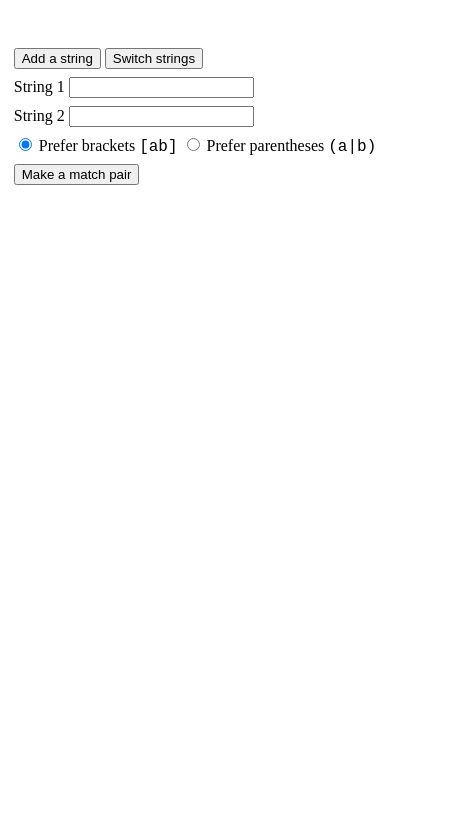
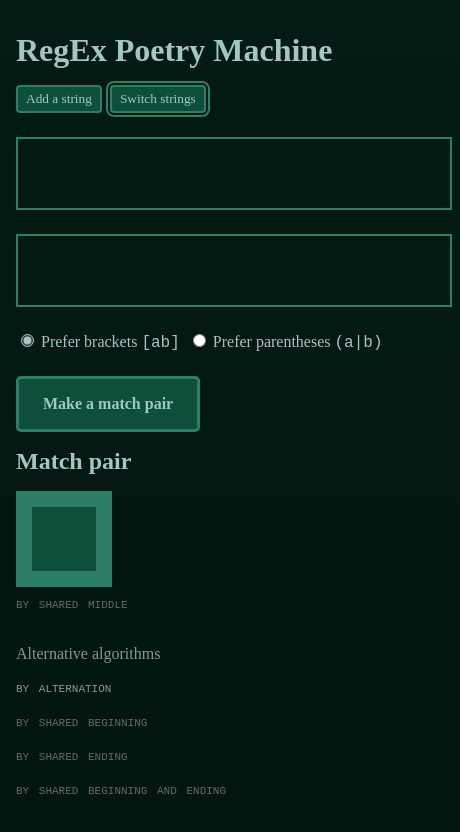
Before and after one commit to kayserifserif/regex-poetry-machine, a website built with Vite: page index.html in a window 390 px wide. Both pictures are taken after a click on the button "Switch strings". Shown: the whole page, 460 px wide, since content can reach past the window. Built offline with nearby package versions, Linux system fonts and the light colour scheme.

Commit message:
style pass

```diff
--- a/index.html
+++ b/index.html
@@ -7,34 +7,66 @@
     <title>RegEx Poetry Machine</title>
   </head>
   <body>
+    <header>
+      <h1>RegEx Poetry Machine</h1>
+    </header>
     <main>
       <div class="input">
         <form class="input-form">
-          <div>
+          <div class="controls start-controls">
             <button type="button" class="add-button">Add a string</button>
             <button type="button" class="switch-button">Switch strings</button>
           </div>
           <div class="string-input-container">
-            <label for="string1">String 1</label>
+            <label for="string1" class="visually-hidden">String 1</label>
             <input type="text" name="string1" id="string1" class="string-input">
           </div>
           <div class="string-input-container">
-            <label for="string2">String 2</label>
+            <label for="string2" class="visually-hidden">String 2</label>
             <input type="text" name="string2" id="string2" class="string-input">
           </div>
-          <div>
-            <input type="radio" name="group" id="group--brackets" value="brackets" checked autocomplete="off">
-            <label for="group--brackets">Prefer brackets <code>[ab]</code></label>
-            <input type="radio" name="group" id="group--parentheses" value="parentheses" autocomplete="off">
-            <label for="group--parentheses">Prefer parentheses <code>(a|b)</code></label>
+          <div class="controls end-controls">
+            <div>
+              <input type="radio" name="group" id="group--brackets" value="brackets" checked autocomplete="off">
+              <label for="group--brackets">Prefer brackets <code>[ab]</code></label>
+            </div>
+            <div>
+              <input type="radio" name="group" id="group--parentheses" value="parentheses" autocomplete="off">
+              <label for="group--parentheses">Prefer parentheses <code>(a|b)</code></label>
+            </div>
           </div>
-          <div>
+          <div class="controls submit-controls">
             <button type="submit">Make a match pair</button>
           </div>
         </form>
       </div>
       <div class="output">
-        <div class="pattern"></div>
+        <dl class="patterns hidden">
+          <h2>Match pair</h2>
+          <div class="pattern primary" id="pattern--middle">
+            <dd></dd>
+            <dt>By shared middle</dt>
+          </div>
+          <div class="other-patterns">
+            <h3>Alternative algorithms</h3>
+            <div class="pattern secondary" id="pattern--alternation">
+              <dd></dd>
+              <dt>By alternation</dt>
+            </div>
+            <div class="pattern secondary" id="pattern--begin">
+              <dd></dd>
+              <dt>By shared beginning</dt>
+            </div>
+            <div class="pattern secondary" id="pattern--end">
+              <dd></dd>
+              <dt>By shared ending</dt>
+            </div>
+            <div class="pattern secondary" id="pattern--begin-end">
+              <dd></dd>
+              <dt>By shared beginning and ending</dt>
+            </div>
+          </div>
+        </dl>
       </div>
     </main>
     <script type="module" src="/main.js"></script>
--- a/main.js
+++ b/main.js
@@ -8,8 +8,11 @@ import {
   makePatternBySharedMiddle
 } from "./stringsToRegex";
 
-const PATTERN_TEMPLATE = document.querySelector(".pattern");
-PATTERN_TEMPLATE.remove();
+// import { test } from "./regexToStrings";
+// test();
+
+const output = document.querySelector(".output");
+const patterns = output.querySelector(".patterns");
 
 const switchButton = document.querySelector(".switch-button");
 switchButton.addEventListener("click", () => {
@@ -19,13 +22,13 @@ switchButton.addEventListener("click", () => {
     inputs[1].value = vals[0];
     inputs[0].value = vals[1];
   }
+  makePatterns();
 });
 
 const addButton = document.querySelector(".add-button");
 addButton.addEventListener("click", () => {
   const inputs = document.querySelectorAll(".string-input-container");
   const container = document.querySelector(".string-input-container").cloneNode(true);
-  container.classList.add("string-input-container");
   const stringNumber = inputs.length + 1;
 
   const submit = document.querySelector("button[type='submit']");
@@ -53,65 +56,47 @@ addButton.addEventListener("click", () => {
   inputs[inputs.length - 1].insertAdjacentElement("afterend", container);
 });
 
+const groupInputs = document.querySelectorAll("input[name='group']");
+groupInputs.forEach(input => input.addEventListener("input", () => {
+  if (patterns.classList.contains("hidden")) return;
+  makePatterns();
+}))
+
 const inputForm = document.querySelector(".input-form");
-const output = document.querySelector(".output");
+// const output = document.querySelector(".output");
 inputForm.addEventListener("submit", e => {
   e.preventDefault();
+  makePatterns();
+});
 
-  output.innerHTML = "";
+function makePatterns() {
+  patterns.classList.remove("hidden");
 
   const inputs = Array.from(document.querySelectorAll(".string-input"));
   const strings = Array.from(new Set(inputs.map(input => input.value).filter(str => str !== "")));
   const preferBrackets = inputForm.group.value === "brackets";
 
-  const patternByAlternation = makePatternByAlternation(strings);
-  {
-    const p = PATTERN_TEMPLATE.cloneNode(true);
-    p.classList.add("secondary");
-    p.setAttribute("data-algorithm", "Alternation");
-    p.innerHTML = patternByAlternation;
-    output.appendChild(p);
-  }
+  const patAlt = makePatternByAlternation(strings);
+  const patAltHtml = document.querySelector("#pattern--alternation");
+  patAltHtml.querySelector("dd").innerHTML = patAlt;
 
-  const patternBySharedBeginning = makePatternBySharedBeginning(strings, preferBrackets);
-  {
-    const p = PATTERN_TEMPLATE.cloneNode(true);
-    p.classList.add("secondary");
-    p.setAttribute("data-algorithm", "Shared beginning");
-    p.innerHTML = patternBySharedBeginning;
-    p.classList.toggle("duplicate", patternBySharedBeginning === patternByAlternation);
-    output.appendChild(p);
-  }
+  const patBegin = makePatternBySharedBeginning(strings, preferBrackets);
+  const patBeginHtml = document.querySelector("#pattern--begin");
+  patBeginHtml.classList.toggle("duplicate", patBegin === patAlt);
+  patBeginHtml.querySelector("dd").innerHTML = patBegin;
 
-  const patternBySharedEnding = makePatternBySharedEnding(strings, preferBrackets);
-  {
-    const p = PATTERN_TEMPLATE.cloneNode(true);
-    p.classList.add("secondary");
-    p.setAttribute("data-algorithm", "Shared ending");
-    p.innerHTML = patternBySharedEnding;
-    p.classList.toggle("duplicate", patternBySharedEnding === patternByAlternation);
-    output.appendChild(p);
-  }
+  const patEnd = makePatternBySharedEnding(strings, preferBrackets);
+  const patEndHtml = document.querySelector("#pattern--end");
+  patEndHtml.classList.toggle("duplicate", patEnd === patAlt);
+  patEndHtml.querySelector("dd").innerHTML = patEnd;
 
-  const patternBySharedBeginningAndEnd = makePatternBySharedBeginningAndEnd(strings, preferBrackets);
-  {
-    const p = PATTERN_TEMPLATE.cloneNode(true);
-    p.classList.add("secondary");
-    p.setAttribute("data-algorithm", "Shared beginning and ending");
-    p.innerHTML = patternBySharedBeginningAndEnd;
-    p.classList.toggle("duplicate", patternBySharedBeginningAndEnd === patternByAlternation);
-    output.appendChild(p);
-  }
+  const patBeginEnd = makePatternBySharedBeginningAndEnd(strings, preferBrackets);
+  const patBeginEndHtml = document.querySelector("#pattern--begin-end");
+  patBeginEndHtml.classList.toggle("duplicate", patBeginEnd === patAlt);
+  patBeginEndHtml.querySelector("dd").innerHTML = patBeginEnd;
 
-  const patternBySharedMiddle = makePatternBySharedMiddle(strings, preferBrackets);
-  {
-    const p = PATTERN_TEMPLATE.cloneNode(true);
-    p.classList.add("primary");
-    p.setAttribute("data-algorithm", "Shared middle");
-    p.innerHTML = patternBySharedMiddle;
-    p.classList.toggle("duplicate", patternBySharedMiddle === patternByAlternation);
-    output.appendChild(p);
-  }
-
-  document.body.appendChild(document.createElement("br"));
-});
+  const patMiddle = makePatternBySharedMiddle(strings, preferBrackets);
+  const patMiddleHtml = document.querySelector("#pattern--middle");
+  patMiddleHtml.classList.toggle("duplicate", patMiddle === patAlt);
+  patMiddleHtml.querySelector("dd").innerHTML = patMiddle;
+}
--- a/style.css
+++ b/style.css
@@ -1,3 +1,20 @@
+:root {
+  --mint-green: #A2C7C3;
+  --grey-green: #819B98;
+  --greyer-green: #5d6d6c;
+  --bright-green: #2C7F66;
+  --muted-green: #0D4F3B;
+  --dark-green: #031B14;
+  --darker-green: #02150F;
+
+  --spacing: 3rem;
+}
+@media (max-width: 800px) {
+  :root {
+    --spacing: 1rem;
+  }
+}
+
 *,
 *::before,
 *::after {
@@ -8,6 +25,62 @@ code {
   font-family: "IBM Plex Mono", monospace;
 }
 
+input,
+button {
+  font-family: inherit;
+  color: var(--mint-green);
+  accent-color: var(--mint-green);
+}
+
+button:focus,
+input:focus {
+  outline: 2px solid var(--bright-green);
+  outline-offset: 2px;
+}
+
+button {
+  padding: 0.3em 0.6em;
+  cursor: pointer;
+  border-radius: 0.3em;
+  background-color: var(--muted-green);
+  border: 0.15em solid var(--bright-green);
+  transition: 0.1s background-color;
+}
+
+button:hover {
+  background-color: var(--dark-green);
+}
+
+button[type="submit"] {
+  font-weight: 600;
+  background-color: var(--muted-green);
+  border: 0.2em solid var(--bright-green);
+  padding: 1em 1.5em;
+  font-size: 1rem;
+}
+
+button[type="submit"]:hover {
+  background-color: var(--dark-green);
+}
+
+h1 {
+  margin: 0;
+}
+
+.hidden {
+  display: none !important;
+}
+
+.visually-hidden {
+  clip: rect(0 0 0 0);
+  clip-path: inset(50%);
+  height: 1px;
+  overflow: hidden;
+  position: absolute;
+  white-space: nowrap;
+  width: 1px;
+}
+
 /* */
 
 html,
@@ -16,68 +89,131 @@ body {
   padding: 0;
 }
 
+html {
+  min-height: 100%;
+}
+
+body {
+  height: 100%;
+  font-family: "IBM Plex Serif", serif;
+  background: linear-gradient(var(--dark-green), var(--darker-green));
+  color: var(--mint-green);
+  padding: 1rem;
+}
+
+header {
+  max-width: 1200px;
+  margin: var(--spacing) auto;
+}
+
 main {
-  max-width: 800px;
-  margin: 3rem auto;
+  max-width: 1200px;
+  margin: var(--spacing) auto;
+  display: grid;
+  grid-template-columns: repeat(2, calc(50% - calc(var(--spacing) / 2)));
+  gap: var(--spacing);
+}
+@media (max-width: 800px) {
+  main {
+    max-width: 100%;
+    grid-template-columns: 1fr;
+    grid-template-rows: auto auto;
+  }
+}
+
+.input {
   display: flex;
   flex-direction: column;
-  gap: 3rem;
 }
 
 .input-form {
-  width: max-content;
-  margin-left: auto;
-  margin-right: auto;
+  display: flex;
+  flex-direction: column;
+  gap: 1.5rem;
+}
+
+.controls {
+  display: flex;
+  gap: 0.5em;
+}
+
+.string-input-container {
+  /* display: flex; */
+  display: grid;
+  grid-template-columns: 1fr auto;
+  gap: 0.5em;
+  align-items: center;
+}
+
+.string-input {
+  font-size: 2rem;
+  padding: 0.5em;
+  border: 2px solid var(--bright-green);
+  background-color: transparent;
+  width: auto;
+}
+
+.patterns {
+  margin: 0;
+  display: flex;
+  flex-direction: column;
+  gap: 1rem;
+}
+
+.patterns h2 {
+  margin: 0;
+}
+
+.other-patterns {
+  display: flex;
+  flex-direction: column;
+  gap: 1rem;
+}
+
+.other-patterns h3 {
+  margin: 0;
+  margin-top: 1rem;
+  font-size: 1rem;
+  color: var(--grey-green);
+  font-weight: normal;
+}
+
+.pattern {
+  font-family: "IBM Plex Mono", monospace;
+  position: relative;
+  display: flex;
+  flex-direction: column;
+}
+
+dd {
+  margin-left: 0;
+}
+
+.pattern dt {
+  text-transform: lowercase;
+  font-variant: small-caps;
+  font-size: 1rem;
+  color: var(--grey-green);
+}
+
+.pattern.duplicate {
+  color: var(--greyer-green);
+}
+
+.pattern.duplicate dt {
+  color: currentColor;
+}
+
+.pattern.primary {
   display: flex;
   flex-direction: column;
   gap: 0.5rem;
 }
 
-.output {
-  width: max-content;
-  margin-left: auto;
-  margin-right: auto;
-}
-
-.pattern {
-  font-family: "IBM Plex Mono", monospace;
-  position: relative;
-}
-
-.pattern::before {
-  content: attr(data-algorithm);
-  position: absolute;
-  left: 0;
-  transform: translate(-100%, 0);
-  text-transform: lowercase;
-  font-variant: small-caps;
-  font-size: 1rem;
-  text-align: right;
-  color: #646879;
-}
-
-.pattern.secondary {
-  color: #565c77;
-  padding: 0.2em 1em;
-}
-
-.pattern.duplicate {
-  color: #afb4c7;
-}
-
-.pattern.duplicate::before {
-  color: currentColor;
-}
-
-.pattern.primary {
-  color: #0c194d;
-  background-color: #d1eaff;
-  border: 0.5em solid #697cc6;
+.pattern.primary dd {
+  background-color: var(--muted-green);
+  border: 0.5em solid var(--bright-green);
   padding: 1em;
   font-size: 2rem;
-  margin-top: 1em;
+  width: max-content;
 }
-
-.pattern.primary::before {
-  left: -2rem
-}
```
